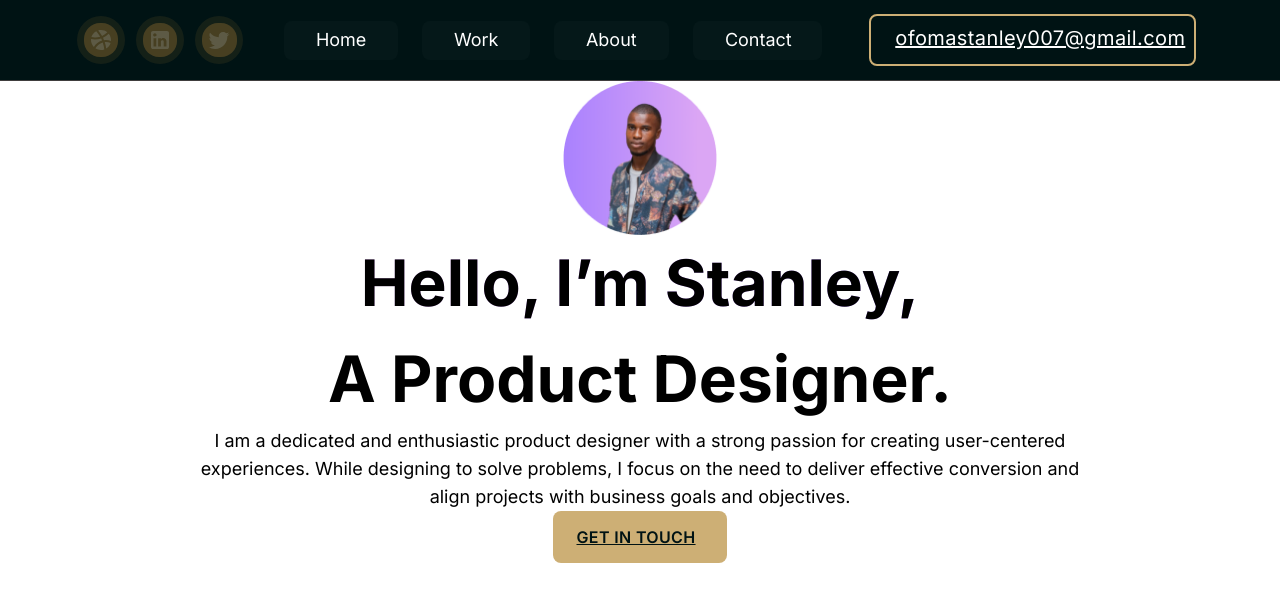
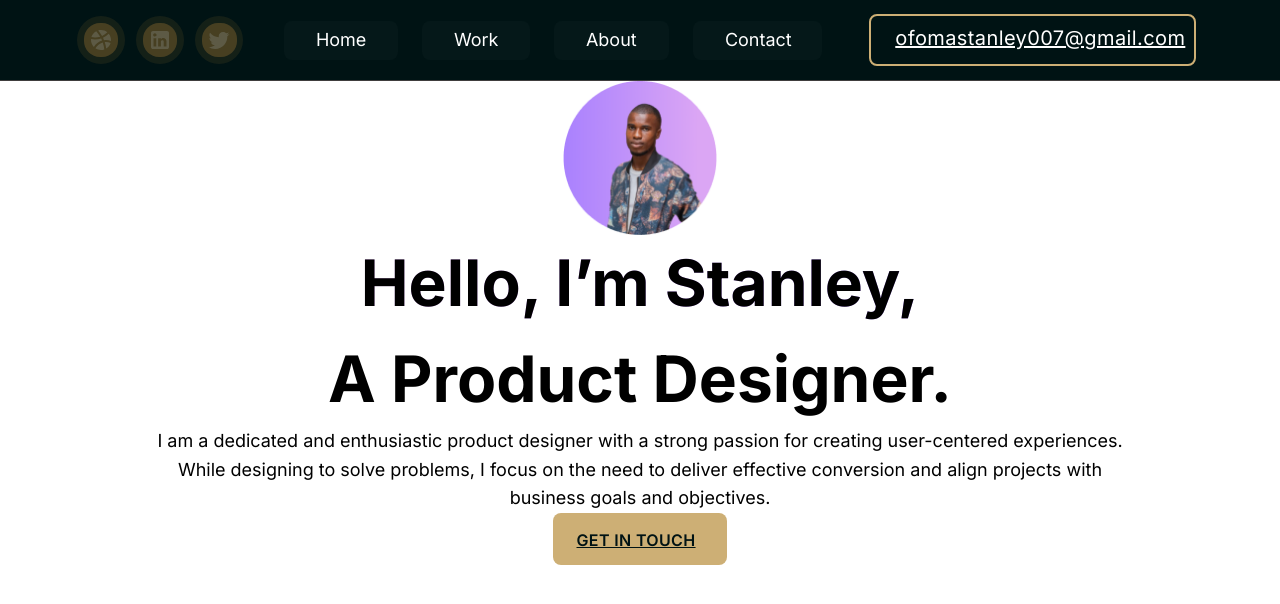
Before and after one commit to Maxwell011/portfolio-design, a Next.js app: page / in a window 1280 px wide. Shown: the top 604 px of the page. Built offline with nearby package versions, Linux system fonts and the light colour scheme.

Commit message:
Update page layout and styles

```diff
--- a/src/app/page.tsx
+++ b/src/app/page.tsx
@@ -15,7 +15,7 @@ export default function Home() {
         </span>
         <br />A Product Designer.
       </h1>
-      <p className="w-[914px] text-white text-center text-lg font-normal">
+      <p className="w-[991px] h-[] text-center text-lg font-normal leading-[160%] ">
         {" "}
         I am a dedicated and enthusiastic product designer with a strong
         passion for creating user-centered experiences. While designing to solve
```
